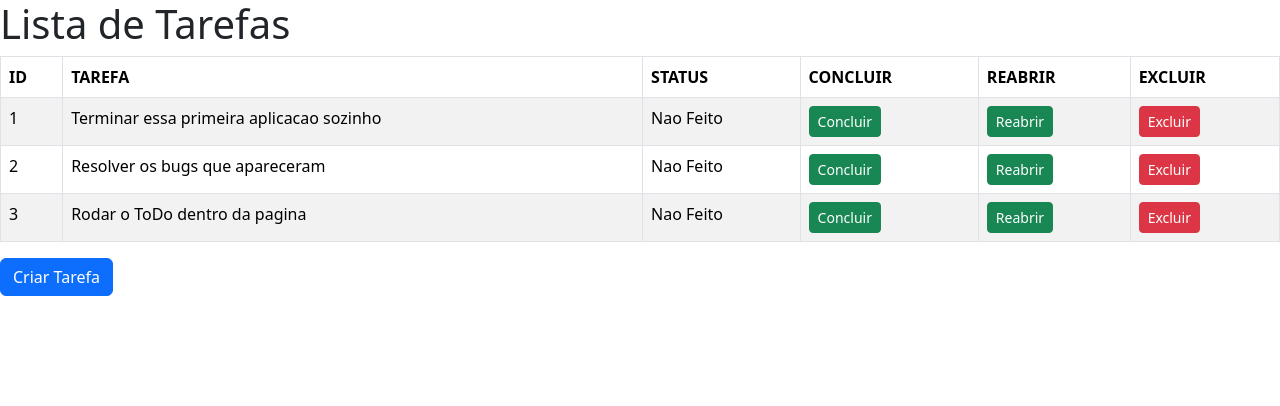
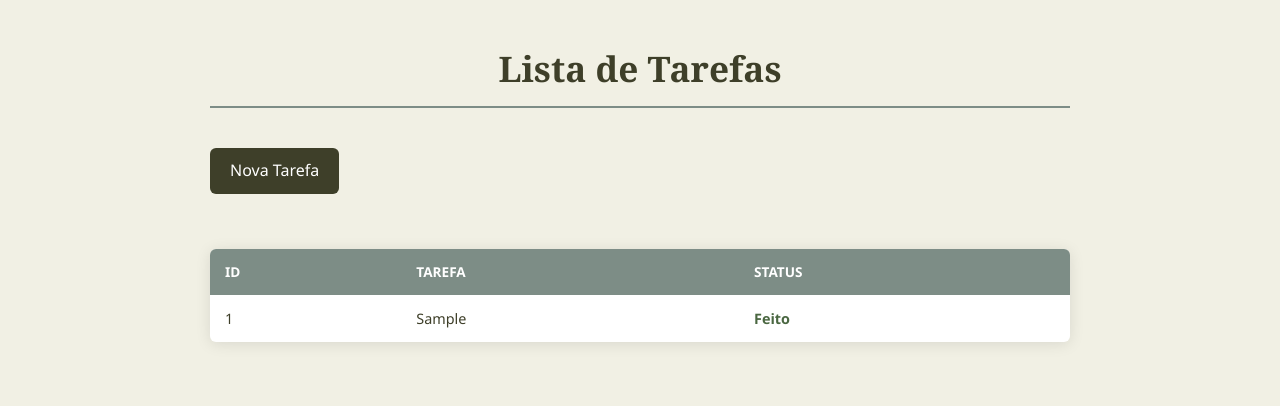
Before and after one commit to Rondi650/PROJETO-1---TO_DO, a Flask app: page / in a window 1280 px wide. Shown: the top 406 px of the page. Run offline with Flask 3, Linux system fonts and the light colour scheme; tables that the repository leaves empty hold one stand-in row (values such as "Sample post").

Commit message:
ajustado layout e conectado com banco

```diff
--- a/app.py
+++ b/app.py
@@ -1,77 +1,31 @@
 from flask import Flask, render_template, request, url_for, redirect
+from conexao_bd import db, ToDo, init_app
 
 app = Flask(__name__)
+init_app(app)
 
-class ToDo:
-    contador = 0
-    def __init__(self, descricao):
-        ToDo.contador += 1
-        self.id = ToDo.contador
-        self._descricao = descricao
-        self._feito = False
-
-    @property
-    def descricao(self):
-        return self._descricao
-
-    @property
-    def feito(self):
-        return 'Feito' if self._feito else 'Nao Feito'
-
-    def concluir_tarefa(self):
-        self._feito = True
-
-    def reabrir_tarefa(self):
-        self._feito = False
-
-    def __str__(self):
-        return f'ID: {self.id}, Tarefa: {self.descricao}, status: {self.feito}'
-
-
-tarefa1 = ToDo('Terminar essa primeira aplicacao sozinho')
-tarefa2 = ToDo('Resolver os bugs que apareceram')
-tarefa3 = ToDo('Rodar o ToDo dentro da pagina')
-
-dict_tarefas = [tarefa1,tarefa2,tarefa3]
+with app.app_context():
+    db.create_all()
 
 @app.route('/')
-def hello():
-    return render_template('index.html', titulo = 'Lista de Tarefas', tarefas = dict_tarefas)
+def index():
+    # busca do banco
+    tarefas = ToDo.query.all()
+    return render_template('index.html', titulo = 'Lista de Tarefas', tarefas = tarefas)
 
 @app.route('/criar')
 def criar():
     return render_template('criar.html', titulo='Criar Nova Tarefa')
 
-@app.route('/concluir/<int:id>')
-def concluir(id):
-    for tarefa in dict_tarefas:
-        if tarefa.id == id:
-            tarefa.concluir_tarefa()
-            break
-    return redirect(url_for('hello'))
-
-@app.route('/reabrir/<int:id>')
-def reabrir(id):
-    for tarefa in dict_tarefas:
-        if tarefa.id == id:
-            tarefa.reabrir_tarefa()
-            break
-    return redirect(url_for('hello'))
-
-@app.route('/excluir/<int:id>')
-def excluir(id):
-    for tarefa in dict_tarefas:
-        if tarefa.id == id:
-            dict_tarefas.remove(tarefa)
-            break
-    return redirect(url_for('hello'))
-
 @app.route('/criar_tarefa', methods = ['POST'])
 def criar_tarefa():
     tarefa = request.form['tarefa']
-    nova_tarefa = ToDo(tarefa)
-    dict_tarefas.append(nova_tarefa)
-    return redirect(url_for('hello'))
+
+    nova_tarefa = ToDo(tarefa = tarefa)
+    db.session.add(nova_tarefa)
+    db.session.commit()
+
+    return redirect(url_for('index'))
 
 if __name__ == "__main__":
     app.run(debug=True)
--- /dev/null
+++ b/conexao_bd.py
@@ -0,0 +1,31 @@
+from flask_sqlalchemy import SQLAlchemy
+from sqlalchemy.engine import URL
+
+db = SQLAlchemy()
+
+class ToDo(db.Model):
+    __tablename__ = 'ListaTarefas'
+
+    id = db.Column(db.Integer, primary_key = True, autoincrement = True)
+    tarefa = db.Column(db.String(500), nullable = False)
+    status = db.Column(db.Boolean, default=False)
+
+    @property
+    def feito(self):
+        return 'Feito' if self.status else 'Nao Feito'
+
+    def concluir_tarefa(self):
+        self.status = True
+
+    def reabrir_tarefa(self):
+        self.status = False
+
+def init_app(app):
+    connection_string = "DRIVER={ODBC Driver 17 for SQL Server};SERVER=localhost;DATABASE=Todo;Trusted_Connection=yes;"
+    connection_url = URL.create(
+        "mssql+pyodbc", query={"odbc_connect": connection_string}
+    )
+
+    app.config['SQLALCHEMY_DATABASE_URI'] = connection_url
+    app.config['SQLALCHEMY_TRACK_MODIFICATIONS'] = False
+    db.init_app(app)
--- /dev/null
+++ b/static/style.css
@@ -0,0 +1,219 @@
+:root {
+  /* Cores principais - paleta ColorHunt */
+  --color-primary: #7D8D86;         /* Verde acinzentado suave */
+  --color-primary-dark: #3E3F29;    /* Verde oliva escuro */
+  --color-primary-light: #BCA88D;   /* Bege claro */
+  --color-secondary: #3E3F29;       /* Oliva escuro (também como secundária) */
+
+  /* Cores neutras */
+  --color-bg: #F1F0E4;              /* Fundo bege claro */
+  --color-text: #3E3F29;            /* Texto oliva escuro */
+  --color-border: #BCA88D;          /* Bege claro para bordas */
+  --color-white: #FFFFFF;           /* Branco puro */
+
+  /* Estado das tarefas */
+  --color-completed: #4A6741;       /* Verde acinzentado para concluído */
+  --color-pending: #C17817;         /* Bege claro para pendente */
+
+  /* Tipografia */
+  --font-main: 'Segoe UI', Arial, sans-serif;
+  --font-heading: 'Georgia', serif;
+
+  /* Dimensões */
+  --border-radius: 6px;
+  --container-width: 900px;
+}
+
+/* Reset e estilos base */
+* {
+  margin: 0;
+  padding: 0;
+  box-sizing: border-box;
+}
+
+body {
+  font-family: var(--font-main);
+  background-color: var(--color-bg);
+  color: var(--color-text);
+  line-height: 1.6;
+  padding: 20px;
+}
+
+/* Container principal */
+.container {
+  max-width: var(--container-width);
+  margin: 0 auto;
+  padding: 20px;
+}
+
+/* Cabeçalho e títulos */
+h1 {
+  font-family: var(--font-heading);
+  font-size: 2.2rem;
+  color: var(--color-primary-dark);
+  text-align: center;
+  margin-bottom: 30px;
+}
+
+.page-header {
+  text-align: center;
+  margin-bottom: 40px;
+  padding-bottom: 10px;
+  border-bottom: 2px solid var(--color-primary);
+}
+
+/* Links */
+a {
+  color: var(--color-primary);
+  text-decoration: none;
+}
+
+a:hover {
+  text-decoration: underline;
+}
+
+a.btn {
+  text-decoration: none;
+}
+
+/* Botões */
+.btn {
+  display: inline-block;
+  padding: 10px 20px;
+  background-color: var(--color-primary);
+  color: var(--color-white);
+  border: none;
+  border-radius: var(--border-radius);
+  cursor: pointer;
+  font-size: 1rem;
+  transition: background-color 0.2s, transform 0.1s;
+}
+
+.agrupar_btn {
+  display: flex;
+  gap: 10px;
+  margin-top: 20px;
+  justify-content: flex-start; /* alinha botões à esquerda */
+}
+
+.agrupar_btn .btn {
+  min-width: 120px;
+  text-align: center;
+  font-family: var(--font-main); /* mesma fonte para todos */
+  justify-content: center;
+  align-items: center;
+  display: inline-flex;
+}
+
+.btn:hover {
+  background-color: var(--color-primary-dark);
+}
+
+.btn:active {
+  transform: translateY(1px);
+}
+
+.btn-success {
+  background-color: var(--color-secondary);
+}
+
+.btn-success:hover {
+  background-color: #27ae60;
+}
+
+/* Tabela */
+table {
+  width: 100%;
+  border-collapse: collapse;
+  margin: 25px 0;
+  font-size: 0.9em;
+  box-shadow: 0 2px 15px rgba(0, 0, 0, 0.1);
+  border-radius: var(--border-radius);
+  overflow: hidden;
+  background-color: var(--color-white);
+}
+
+th {
+  background-color: var(--color-primary);
+  color: var(--color-white);
+  text-align: left;
+  font-weight: bold;
+  padding: 12px 15px;
+  text-transform: uppercase;
+  font-size: 0.85rem;
+}
+
+td {
+  padding: 12px 15px;
+  border-bottom: 1px solid var(--color-border);
+}
+
+tr:nth-child(even) {
+  background-color: var(--color-primary-light);
+}
+
+tr:last-of-type td {
+  border-bottom: none;
+}
+
+tr:hover {
+  background-color: rgba(52, 152, 219, 0.1);
+}
+
+/* Status das tarefas */
+.status-feito {
+  color: var(--color-completed);
+  font-weight: bold;
+}
+
+.status-pendente {
+  color: var(--color-pending);
+}
+
+/* Formulários */
+.form-container {
+  background-color: var(--color-white);
+  padding: 25px;
+  border-radius: var(--border-radius);
+  box-shadow: 0 2px 15px rgba(0, 0, 0, 0.1);
+  max-width: 600px;
+  margin: 0 auto;
+}
+
+.form-group {
+  margin-bottom: 20px;
+}
+
+label {
+  display: block;
+  margin-bottom: 8px;
+  font-weight: 500;
+  color: var(--color-text);
+}
+
+input[type="text"] {
+  width: 100%;
+  padding: 12px 15px;
+  border: 1px solid var(--color-border);
+  border-radius: var(--border-radius);
+  font-size: 1rem;
+  transition: border-color 0.3s;
+}
+
+input[type="text"]:focus {
+  border-color: var(--color-primary);
+  outline: none;
+  box-shadow: 0 0 0 3px rgba(52, 152, 219, 0.2);
+}
+
+/* Botão de nova tarefa */
+.create-btn {
+  padding: 10px 20px;
+  background-color: var(--color-secondary);
+  color: white;
+  border-radius: var(--border-radius);
+  text-decoration: none;
+  display: inline-block;
+  margin: 0 auto 30px;
+  text-align: center;
+}
--- a/templates/index.html
+++ b/templates/index.html
@@ -1,54 +1,34 @@
 <!DOCTYPE html>
 <html lang="pt-br">
-
 <head>
     <meta charset="UTF-8">
     <meta name="viewport" content="width=device-width, initial-scale=1.0">
     <title>Document</title>
-    <link rel="stylesheet" href="https://cdn.jsdelivr.net/npm/bootstrap@5.3.2/dist/css/bootstrap.min.css">
+    <link rel="stylesheet" href="{{ url_for('static', filename='style.css') }}">
 </head>
-
 <body>
-    <div class="page-header">
-        <h1>{{titulo}}</h1>
-    </div>
-
-    <table class="table table-striped table-responsive table-bordered">
-        <thead class="thead-default">
+    <div class="container">
+        <h1 class="page-header">{{titulo}}</h1>
+        <a href="{{ url_for('criar') }}" class="btn create-btn">Nova Tarefa</a>
+        <table>
+            <thead>
                 <tr>
                     <th>ID</th>
                     <th>TAREFA</th>
                     <th>STATUS</th>
-                <th>CONCLUIR</th>
-                <th>REABRIR</th>
-                <th>EXCLUIR</th>
                 </tr>
             </thead>
             <tbody>
                 {% for tarefa in tarefas %}
                 <tr>
                     <td>{{ tarefa.id }}</td>
-                <td>{{ tarefa.descricao }}</td>
-                <td>{{ tarefa.feito }}</td>
-                <td>
-                    <a href="/concluir/{{ tarefa.id }}" class="btn btn-success btn-sm">Concluir</a>
-                </td>
-                <td>
-                    <a href="/reabrir/{{ tarefa.id }}" class="btn btn-success btn-sm">Reabrir</a>
-                </td>
-                <td>
-                    <a href="{{ url_for('excluir', id=tarefa.id) }}" class="btn btn-danger btn-sm"
-                        onclick="return confirm('Tem certeza que deseja excluir esta tarefa?');">
-                        Excluir
-                    </a>
-                </td>
+                    <td>{{ tarefa.tarefa }}</td>
+                    <td class="{% if tarefa.status %}status-feito{% else %}status-pendente{% endif %}">{{ tarefa.feito }}</td>
                 </tr>
                 {% endfor %}
 
             </tbody>
         </table>
-
-    <a href="/criar" class="btn btn-primary">Criar Tarefa</a>
+    </div>
 </body>
-
 </html>
```
Also changed, not shown: templates/criar.html (+16 -19 lines), README.MD (added), 3 other files. Lines whose indentation alone changed are shown as unchanged.
